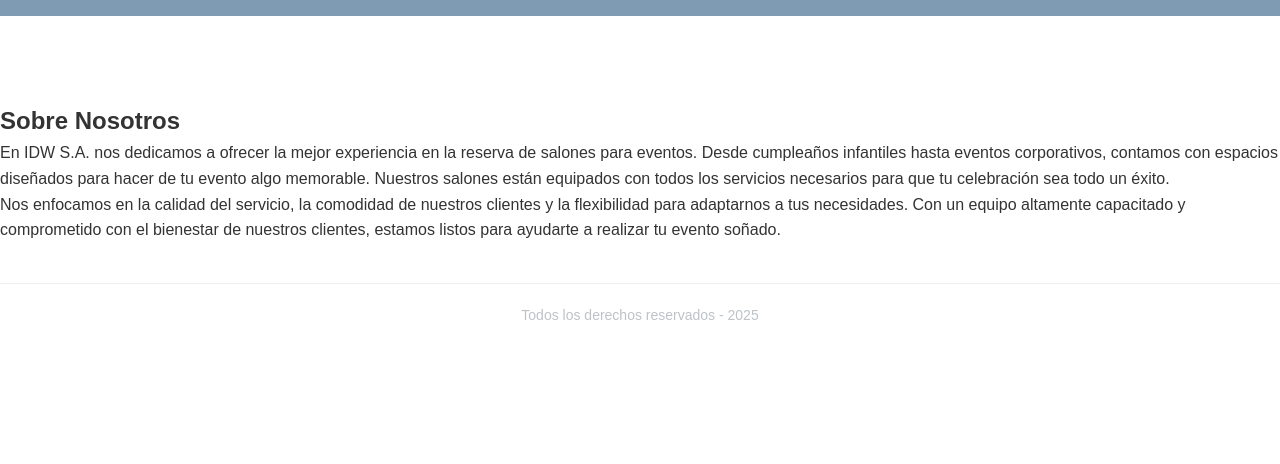
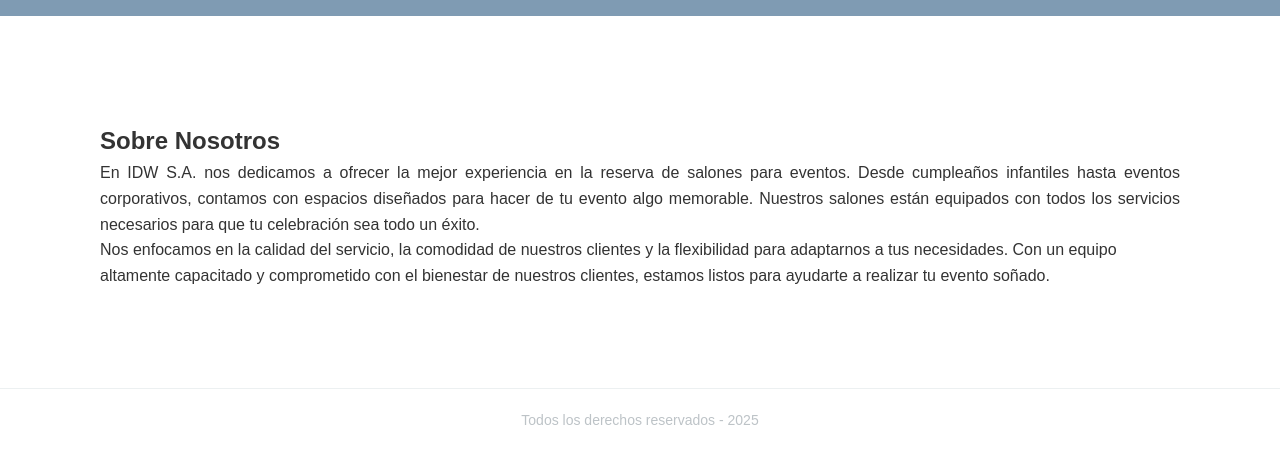
Before and after one commit to IvanC-20/TPI-IDW, a plain HTML site: page institucional.html in a window 1280 px wide. Shown: the part 98-562 px from the top of the page. Drawn offline with Linux system fonts and the light colour scheme.

Commit message:
Algo más de estilos

```diff
--- a/css/estilos.css
+++ b/css/estilos.css
@@ -11,6 +11,7 @@
     line-height: 1.6;
     padding: 0;
     margin-top: 80px;
+
   }
 
   header {
@@ -118,3 +119,11 @@
   .w-80 {
     width: 80%;
   }
+
+  .main-institucional {
+    display: flex;
+    flex-direction: row;
+    justify-content: center;
+    gap: 50px;
+    margin: 100px;;
+  }
--- a/institucional.html
+++ b/institucional.html
@@ -4,7 +4,7 @@
     <meta charset="UTF-8">
     <meta name="viewport" content="width=device-width, initial-scale=1.0">
     <link rel="stylesheet" href="css/estilos.css">
-    <title>Document</title>
+    <title>Web Reservas Salón</title>
 </head>
 <body>
     <header>
@@ -12,10 +12,10 @@
         <li><a href="index.html">Inicio</a></li>
         <li><a href="contacto.html">Contacto</a></li>
     </header>
-    <main>
+    <main class="main-institucional">
         <section>
             <h2>Sobre Nosotros</h2>
-            <p>En IDW S.A. nos dedicamos a ofrecer la mejor experiencia en la reserva de salones para eventos. Desde cumpleaños infantiles hasta eventos corporativos, contamos con espacios diseñados para hacer de tu evento algo memorable. Nuestros salones están equipados con todos los servicios necesarios para que tu celebración sea todo un éxito.</p>
+            <p style="text-align: justify;">En IDW S.A. nos dedicamos a ofrecer la mejor experiencia en la reserva de salones para eventos. Desde cumpleaños infantiles hasta eventos corporativos, contamos con espacios diseñados para hacer de tu evento algo memorable. Nuestros salones están equipados con todos los servicios necesarios para que tu celebración sea todo un éxito.</p>
             <p>Nos enfocamos en la calidad del servicio, la comodidad de nuestros clientes y la flexibilidad para adaptarnos a tus necesidades. Con un equipo altamente capacitado y comprometido con el bienestar de nuestros clientes, estamos listos para ayudarte a realizar tu evento soñado.</p>
         </section>
     </main>
```
Also changed, not shown: contacto.html (+1 -1 lines), index.html (+1 -1 lines).
